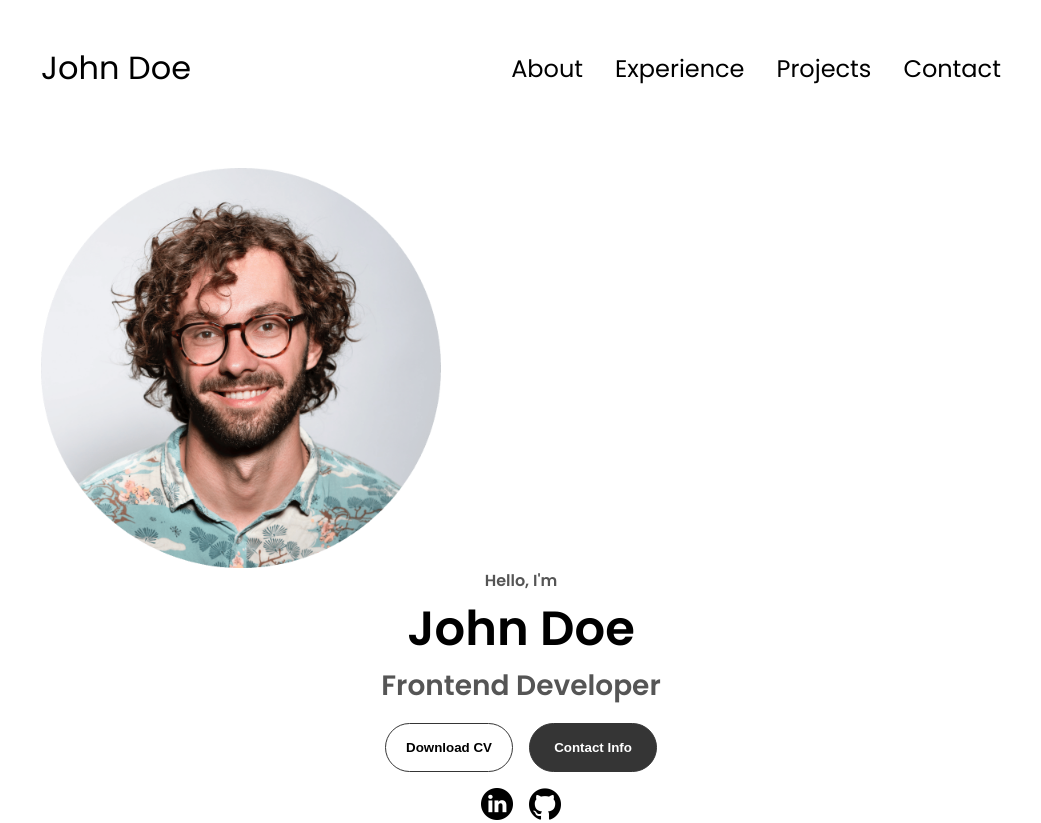
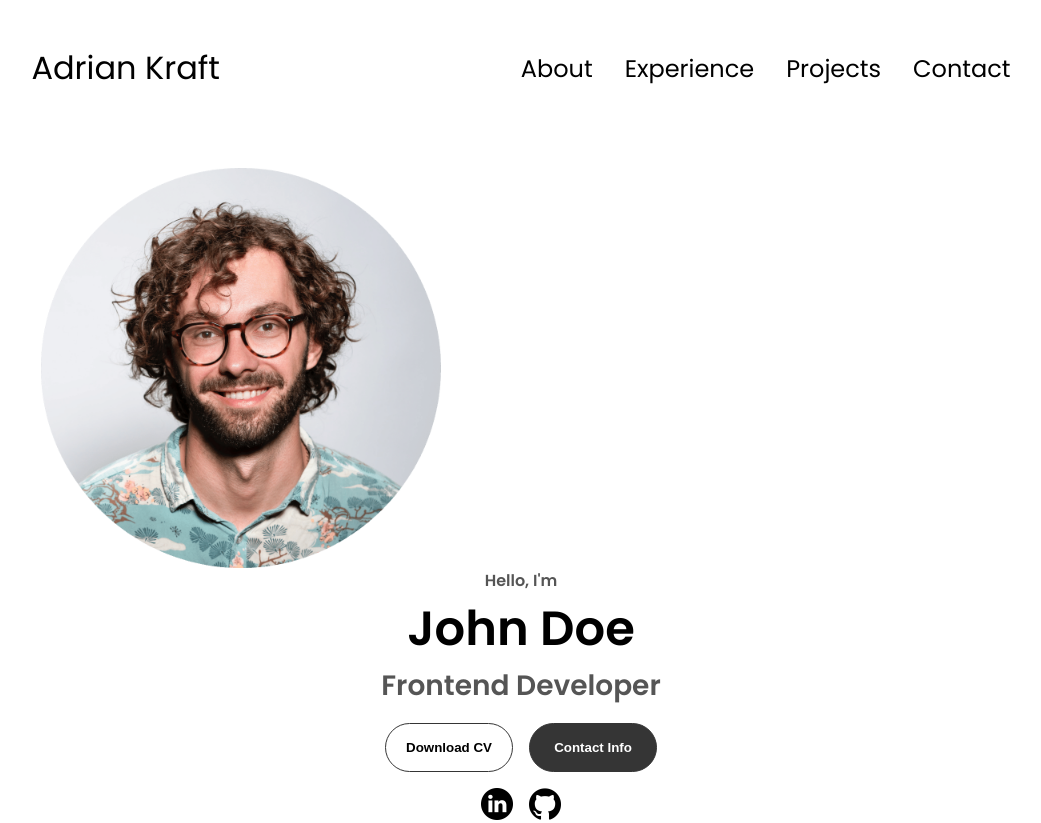
Before and after one commit to akra05/Portfolio, a plain HTML site: page index.html in a window 1280 px wide. Shown: the top 823 px of the page, without its empty margins (119-1160 px from the left). Drawn offline with Linux system fonts and the light colour scheme.

Commit message:
little Changes

```diff
--- a/index.html
+++ b/index.html
@@ -10,7 +10,7 @@
   </head>
   <body>
     <nav id="desktop-nav">
-      <div class="logo">John Doe</div>
+      <div class="logo">Adrian Kraft</div>
       <div>
         <ul class="nav-links">
           <li><a href="#about">About</a></li>
```
